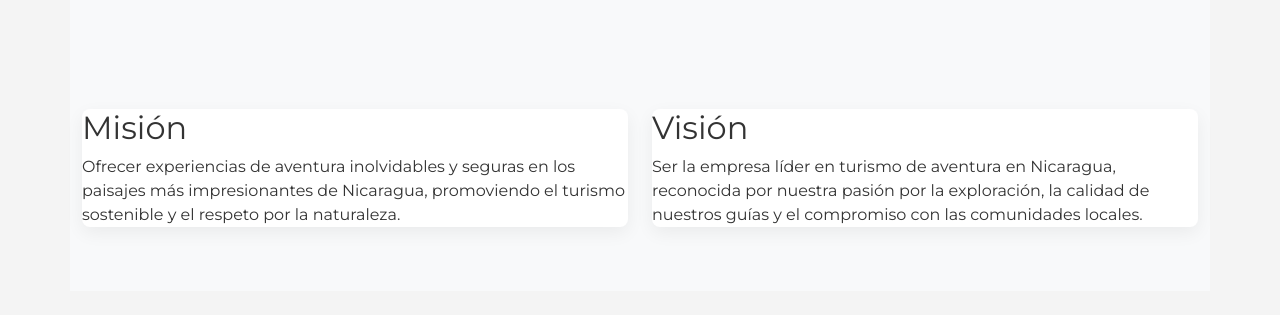
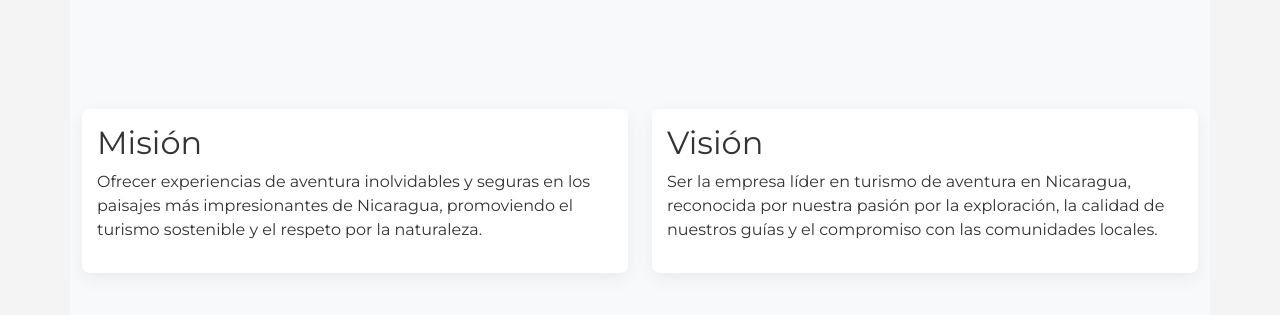
Before and after one commit to Bisangel2006/Ruta_Salvaje, a plain HTML site: page index.html in a window 1280 px wide. Shown: the part 637-952 px from the top of the page. Drawn offline with nearby package versions, Linux system fonts and the light colour scheme.

Commit message:
Add padding style to identidad-card divs

```diff
--- a/index.html
+++ b/index.html
@@ -82,13 +82,13 @@
                 <div class="row bg-light py-5">
                     <!-- col-md-6: Define una columna que ocupa 6 de 12 unidades en pantallas medianas (md) o mayores -->
                     <div class="col-md-6">
-                        <div class="identidad-card">
+                        <div class="identidad-card" style="padding: 15px;">
                             <h2>Misión</h2>
                             <p>Ofrecer experiencias de aventura inolvidables y seguras en los paisajes más impresionantes de Nicaragua, promoviendo el turismo sostenible y el respeto por la naturaleza.</p>
                         </div>
                     </div>
                     <div class="col-md-6">
-                        <div class="identidad-card">
+                        <div class="identidad-card" style="padding: 15px;">
                             <h2>Visión</h2>
                             <p>Ser la empresa líder en turismo de aventura en Nicaragua, reconocida por nuestra pasión por la exploración, la calidad de nuestros guías y el compromiso con las comunidades locales.</p>
                         </div>
```
